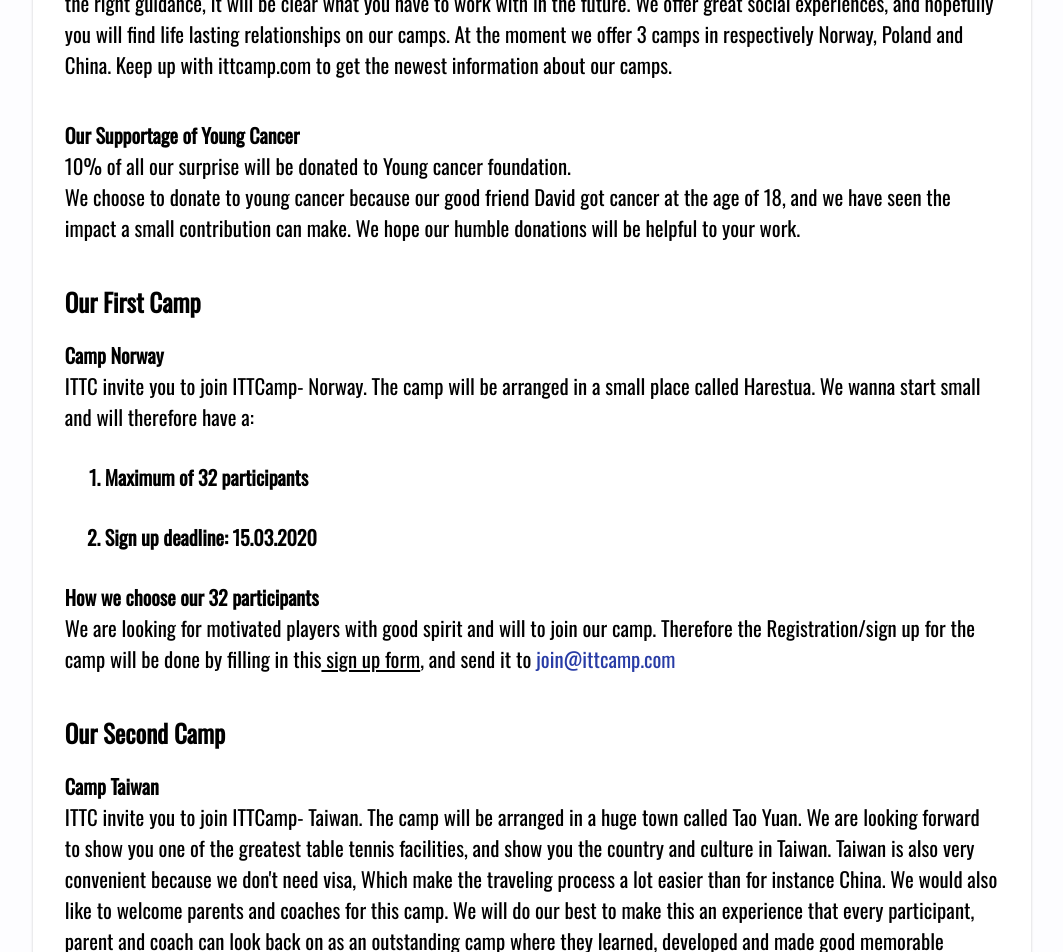
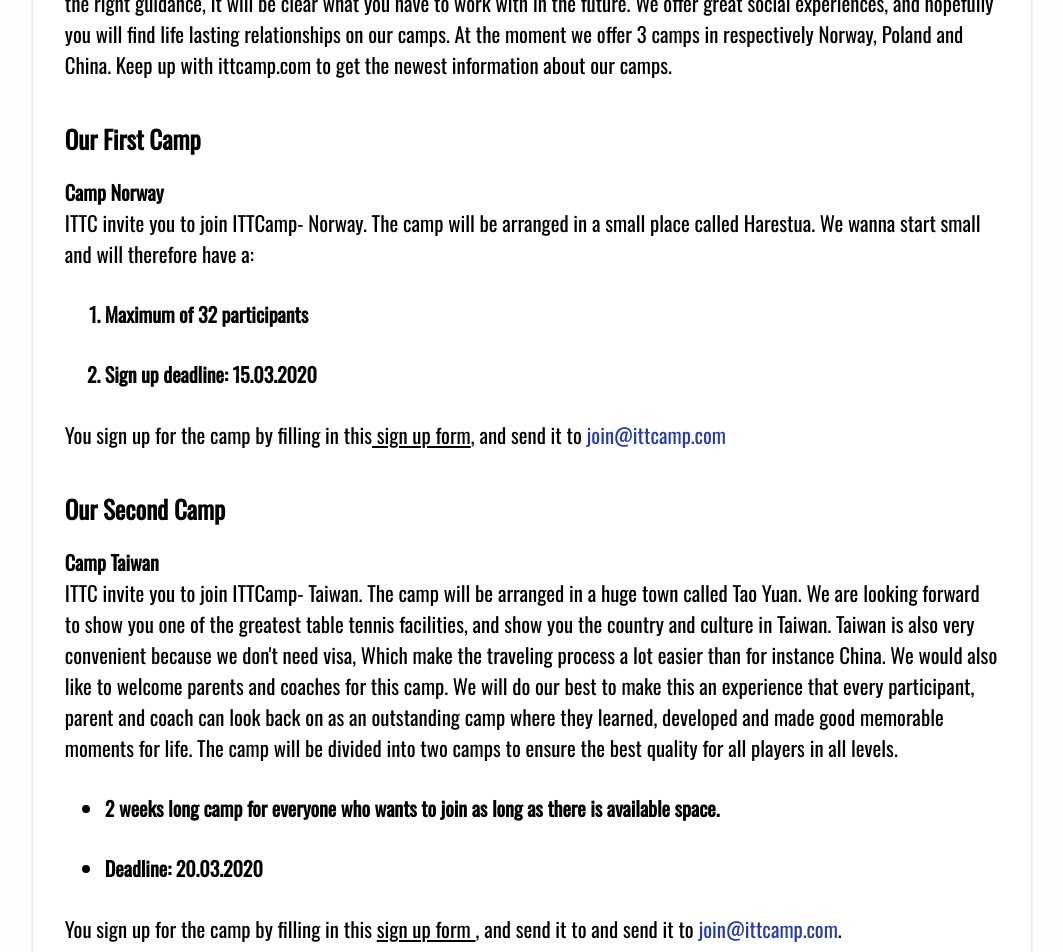
Before and after one commit to mikkelgud/InternationalTableTennisCamp, a React (Create React App) app: page /plan in a window 1280 px wide. Shown: the part 620-1572 px from the top of the page, without its empty margins (108-1171 px from the left). Built offline with nearby package versions, Linux system fonts and the light colour scheme.

Commit message:
Changed some dates and so on to the camp

```diff
--- a/src/components/Footer.js
+++ b/src/components/Footer.js
@@ -107,7 +107,7 @@ function Footer(props) {
                     <StyledFooterItemDivContainer>
                         <StyledIcon
                                 target="blank"
-                                onClick={() => alert("Our facebook account is yet under development. Thank you for your interest :)")}>
+                                href="https://www.facebook.com/ITTCamp-102692547780714/">
                                 <FontAwesomeIcon alt="facebook" icon={["fab", "facebook"]} />
                         </StyledIcon>
                     </StyledFooterItemDivContainer>
--- a/src/components/camps/norwayCamp/NorwayPrices.js
+++ b/src/components/camps/norwayCamp/NorwayPrices.js
@@ -38,7 +38,7 @@ export default function Expences(props) {
       <StyledH3>Prices</StyledH3>
       <StyledText>
           <ul>
-          <StyledList>Whole camp of 4 days:<br/>--> 1 300 Norewegian krones </StyledList>
+          <StyledList>Whole camp of 4 days:<br/>--> 1 300 Norwegian krones </StyledList>
           </ul>
       </StyledText>
       <br/>
--- a/src/components/camps/taiwanCamp/TaiwanFacilities.js
+++ b/src/components/camps/taiwanCamp/TaiwanFacilities.js
@@ -34,7 +34,7 @@ import BuildingGym1 from '../../../Assets/TaiwanGym2.jpeg';
 const StyledImage = styled.img`
 width: 100%;
 object-fit: contain;
-border-radius: 20px;
+border-radius: 10px;
 `;
 
 const StyledIFrame = styled.iframe`
@@ -90,7 +90,7 @@ export default function TaiwanFacilites() {
             <StyledImage src={BuildingGym} />
             <StyledImage src={BuildingGym1} />
             </Wrapper>
-               <StyledH3>Want to see and read more from the suroundings and culture in Tao yuan?
+               <StyledH3>Want to see and read more about the suroundings and culture in Tao yuan?
                Here are some videos you might find interesting to watch.</StyledH3>
                <br/>
            <StyledIFrame  src="https://www.youtube.com/embed/QG1yFIG8w3o" frameborder="0" allow="accelerometer; autoplay; encrypted-media; gyroscope; picture-in-picture" allowfullscreen></StyledIFrame>
--- a/src/components/camps/taiwanCamp/TaiwanSchedule.js
+++ b/src/components/camps/taiwanCamp/TaiwanSchedule.js
@@ -17,7 +17,8 @@ export default function TaiwanSchedule() {
                 More information will come soon
             </StyledSTextSectionHeader>
             <StyledText>
-                Good morning wake up, eat, practice, eat, sleep, practice, eat, sleep and repeat.
+        Schedule
+
             </StyledText>
         </StyledDiv>
     )
--- a/src/components/generalnfoPages/AboutUs.js
+++ b/src/components/generalnfoPages/AboutUs.js
@@ -91,16 +91,6 @@ export default function AboutUs(props) {
           At the moment we offer 3 camps in respectively Norway, Poland and China.
           Keep up with ittcamp.com to get the newest information about our camps.
         </StyledText>
-        <br />
-        <br />
-        <StyledH3>Our Supportage of Young Cancer</StyledH3>
-        <StyledText>
-          10% of all our surprise will be donated to Young cancer foundation. <br/>
-          We choose to donate to young cancer
-          because our good friend David got cancer at the age of 18,
-          and we have seen the impact a small contribution can make.
-          We hope our humble donations will be helpful to your work.
-        </StyledText>
         <br/>
         <br/>
         <StyledSTextSectionHeader>Our First Camp</StyledSTextSectionHeader>
@@ -119,12 +109,9 @@ export default function AboutUs(props) {
             <li>Sign up deadline: 15.03.2020 <br /> </li>
           </ol>
           <br />
-
         </StyledH3>
-        <StyledH3>How we choose our 32 participants</StyledH3>
         <StyledText>
-          We are looking for motivated players with good spirit and will to join our camp.
-          Therefore the Registration/sign up for the camp will be done by filling in this
+          You sign up for the camp by filling in this
           <StyledATagLinkLocal href={ApplicationForm}> sign up form</StyledATagLinkLocal>, and send it to
            <StyledATagLink href="mailto: join@ittcamp.com"> join@ittcamp.com</StyledATagLink>
         </StyledText>
@@ -149,15 +136,10 @@ export default function AboutUs(props) {
           <ul>
             <br />
             <li> 2 weeks long camp for everyone who wants to join as long as there is available space.
-               This will be decide by the first to come, first to be served principle.
                </li>
             <br />
-            <li> 3 weeks long camp for players with high ambitions, motivation and goals in table tennis.
-              Here the application form will decide which players we will send.
-              </li>
-              <br />
           <li>
-            Deadline: 24.04.2020.
+            Deadline: 20.03.2020
           </li>
           </ul>
           <br />
@@ -165,8 +147,7 @@ export default function AboutUs(props) {
         <StyledText>
           </StyledText>
         <StyledText>
-          Eventhough the first camp is for everyone, we would like you to fill in the application form for both camps.
-          So join the camp by filling in this <StyledATagLinkLocal href={ApplicationForm}> sign up form </StyledATagLinkLocal>, and send it to
+            You sign up for the camp by filling in this <StyledATagLinkLocal href={ApplicationForm}> sign up form </StyledATagLinkLocal>, and send it to
           and send it to <StyledATagLink href="mailto: join@ittcamp.com"> join@ittcamp.com</StyledATagLink>.
         </StyledText>
         <br />
--- a/src/components/generalnfoPages/Safety.js
+++ b/src/components/generalnfoPages/Safety.js
@@ -11,7 +11,7 @@ export default function Safety(props) {
     ScrollTop();
     return (
         <StyledDiv>
-            <StyledTextSectionHeader>Safety during the camps</StyledTextSectionHeader>
+            <StyledTextSectionHeader>Safety during camps</StyledTextSectionHeader>
             <StyledText>
                 <StyledH3> First of all.</StyledH3>
                 The camp starts when we meet at the arranged meeting point.
@@ -42,7 +42,8 @@ export default function Safety(props) {
                 {/* In this camp we want to cross those borders, and make everyone feel like a worthy part of the group. */}
                 We will therefore arrange several social events during the camp, and spend time learning to know each other.
             </StyledText>
-            <StyledATagLink onClick={() => { props.history.push("/stay/Norway/social"); }}>Read about the social life on camp here</StyledATagLink>
+            <StyledATagLink onClick={() => { props.history.push("/stay/Norway/social"); }}>Read about the social life on camp-Norway here</StyledATagLink><br/>
+            <StyledATagLink onClick={() => { props.history.push("/stay/Taiwan/social"); }}>Read about the social life on camp-Taiwan here</StyledATagLink>
             <br/>
             <br/>
             <StyledText>
--- a/src/components/generalnfoPages/SignUp.js
+++ b/src/components/generalnfoPages/SignUp.js
@@ -50,8 +50,7 @@ export default function SignUp(props) {
     return (
         <MyWrapper>
             <StyledDiv>
-                <HeaderAligner> <StyledSTextSectionHeader>Sign up to camp-Norway<span role="img" aria-label="NO-flag">🇳🇴</span></StyledSTextSectionHeader></HeaderAligner>
-
+                <HeaderAligner> <StyledSTextSectionHeader>Sign up to camp-Norway 07.04.2020 - 10.04.2020<span role="img" aria-label="NO-flag">🇳🇴</span></StyledSTextSectionHeader></HeaderAligner>
                 <StyledText>You sign up by sending the
                 <StyledATagLink href={ApplicationForm}> Sign up form </StyledATagLink>
                     to  <StyledATagLink href="mailto: join@ittcamp.com"> Join@ittcamp.com</StyledATagLink>
@@ -61,28 +60,33 @@ export default function SignUp(props) {
                     <li>
                         1 300 Norwegian krones
                     </li>
+                    <br/>
+                <li>Deadline: 15.03.2020</li>
+
                 </ul>
                 <br />
                 <StyledATagLink onClick={() => { props.history.push("/stay/Norway/prices") }}>Read more about Prices</StyledATagLink>
             </StyledDiv>
             <StyledDiv>
-                <HeaderAligner> <StyledSTextSectionHeader>Sign up to camp Taiwan</StyledSTextSectionHeader></HeaderAligner>
+                <HeaderAligner> <StyledSTextSectionHeader>Sign up to camp Taiwan 22.06.2020 - 07.07.2020<span role="img" aria-label="PO-flag">🇹🇼</span></StyledSTextSectionHeader></HeaderAligner>
                 <StyledText>
                     You sign up by sending the<StyledATagLink href={ApplicationForm}> Sign up form </StyledATagLink> to
                         <StyledATagLink href="mailto: join@ittcamp.com"> Join@ittcamp.com</StyledATagLink>
                 </StyledText>
                 <br />
                 <ul>
-                <li>1. package 2 weeks: 8 000 Norwegian krones</li>
+                <li> 16 days: 11 250 Norwegian krones</li>
                 <StyledATagLink onClick={() => { props.history.push("/stay/Taiwan/prices") }}>Read more about Prices</StyledATagLink>
                 <br/>
                 <br/>
-                <li>2. package 3 weeks: 11 000 Norwegian krones</li>
-                <StyledATagLink onClick={() => { props.history.push("/stay/Taiwan/prices") }}>Read more about Prices</StyledATagLink>
+                <li>+ flight 6000-7500 Norwegian krones</li>
+                <StyledATagLink onClick={() => { props.history.push("/stay/Taiwan/travel") }}>Read more about the travel</StyledATagLink>
                 <br/>
                 <br/>
-                <li>+ flight 6000-8000 Norwegian krones</li>
-                <StyledATagLink onClick={() => { props.history.push("/stay/Taiwan/travel") }}>Read more about the travel</StyledATagLink>
+                <li>All travelers to Taiwan must hold a passport valid for at least 6 months from arrival day. </li>
+                <br/>
+                <br/>
+                <li>Deadline: 20.03.2020</li>
                 </ul>
                 <br />
                 <br/>
```
Also changed, not shown: src/components/camps/taiwanCamp/TaiwanPrices.js (+3 -4 lines), 2 other files (tests, documents, lock files or other folders).
